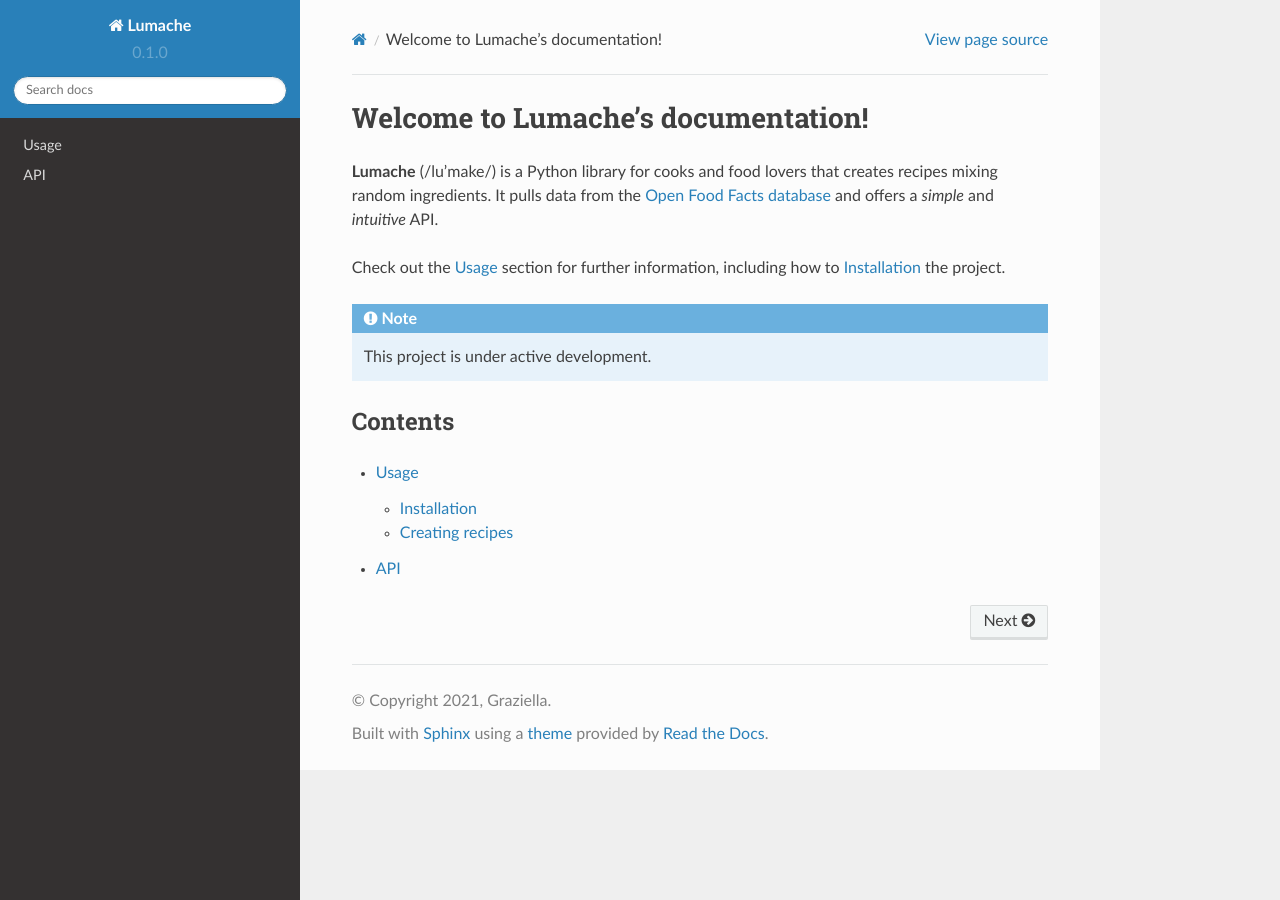
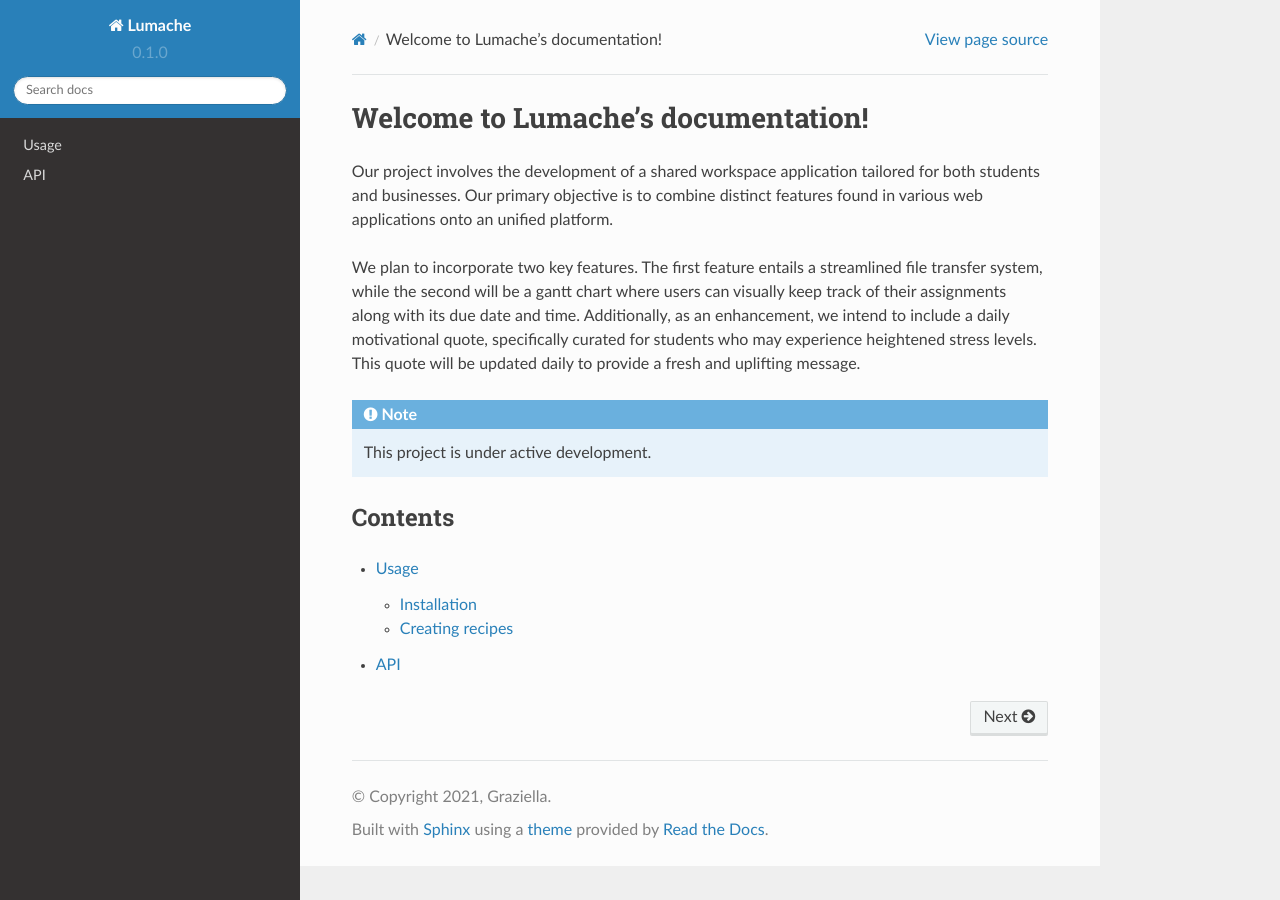
Before and after one commit to Discovery-Limited/documentation, a Sphinx documentation site: the page built from docs/source/index.rst, in a window 1280 px wide. Built offline with Sphinx 7.4.7 and the Read the Docs theme 2.0.0, drawn with Linux system fonts in a browser that asks for light colours.

Commit message:
test changes

```diff
--- a/docs/source/index.rst
+++ b/docs/source/index.rst
@@ -1,13 +1,11 @@
 Welcome to Lumache's documentation!
 ===================================
 
-**Lumache** (/lu'make/) is a Python library for cooks and food lovers
-that creates recipes mixing random ingredients.
-It pulls data from the `Open Food Facts database <https://world.openfoodfacts.org/>`_
-and offers a *simple* and *intuitive* API.
+Our project involves the development of a shared workspace application tailored for both students and businesses.
+Our primary objective is to combine distinct features found in various web applications onto an unified platform.
 
-Check out the :doc:`usage` section for further information, including
-how to :ref:`installation` the project.
+We plan to incorporate two key features. The first feature entails a streamlined file transfer system, while the second will be a gantt chart where users can visually keep track of their assignments along with its due date and time.
+Additionally, as an enhancement, we intend to include a daily motivational quote, specifically curated for students who may experience heightened stress levels. This quote will be updated daily to provide a fresh and uplifting message.
 
 .. note::
 
```
